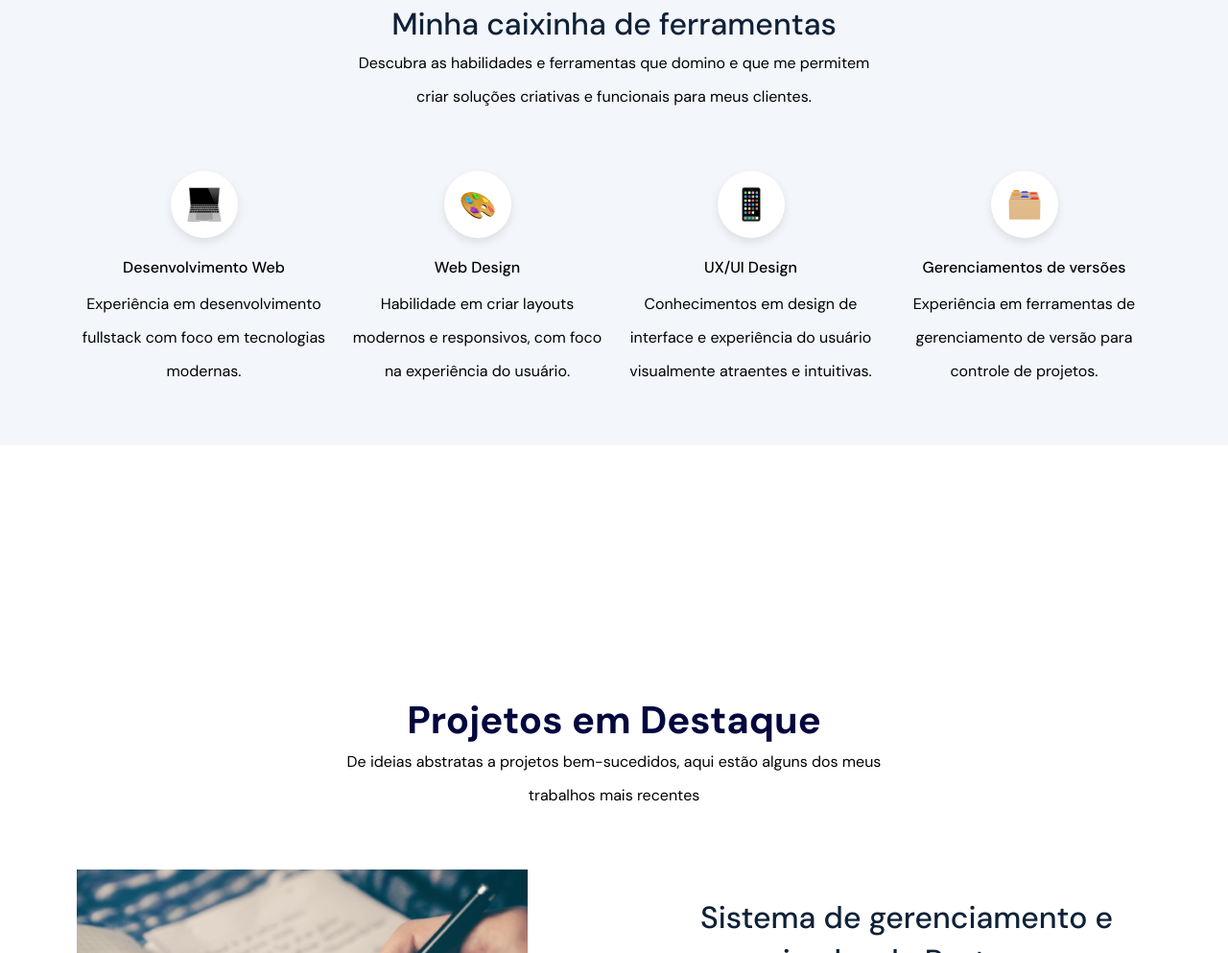
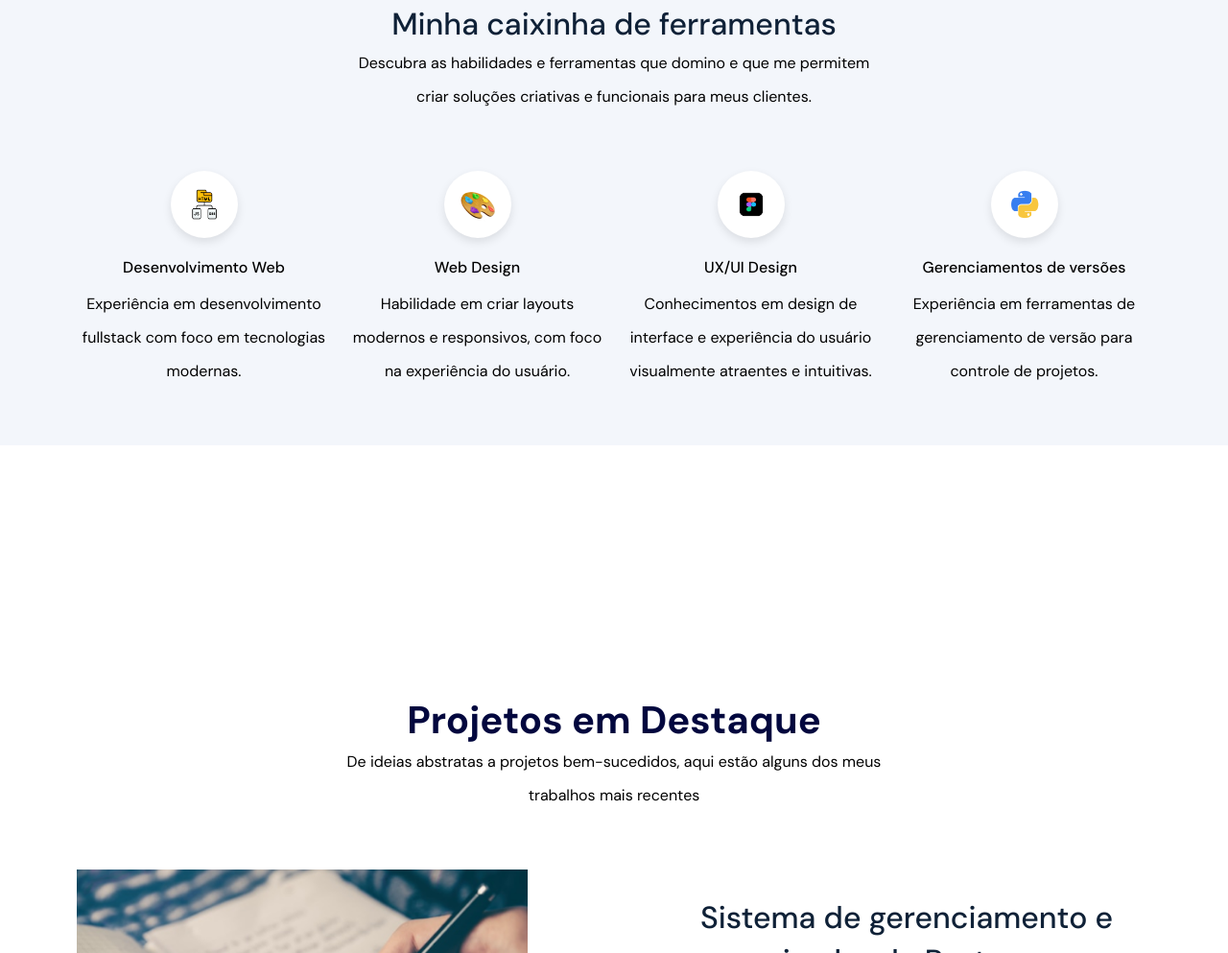
Before and after one commit to Tavares1122/portfolio2025, a plain HTML site: page index.html in a window 1280 px wide. Shown: the part 1720-2713 px from the top of the page at 96% size. Drawn offline with Linux system fonts and the light colour scheme.

Commit message:
adição de novos icons

```diff
--- a/index.html
+++ b/index.html
@@ -114,7 +114,7 @@
         <ul>
           <li class="skills__item">
             <div class="image-container">
-              <img src="assets/notebook.png" alt="Desenvolvimento Web" />
+              <img src="assets/html.png" alt="Desenvolvimento Web" height="34px" width="34px"/>
             </div>
             <h3>Desenvolvimento Web</h3>
             <p>
@@ -134,7 +134,7 @@
           </li>
           <li class="skills__item">
             <div class="image-container">
-              <img src="assets/phone.png" alt="UX/UI Design" />
+              <img src="assets/vecteezy_figma-logo-icon-figma-app-editable-transparent-background_65386871.png" alt="UX/UI Design" height="40px" width="40px" />
             </div>
             <h3>UX/UI Design</h3>
             <p>
@@ -144,7 +144,7 @@
           </li>
           <li class="skills__item">
             <div class="image-container">
-              <img src="assets/files.png" alt="Gerenciamentos de versões" />
+              <img src="assets/python_18894.png" alt="Gerenciamentos de versões" height="36px" width="36px"/>
             </div>
             <h3>Gerenciamentos de versões</h3>
             <p>
```
Also changed, not shown: assets/html.png (added), assets/python_18894.png (added), assets/vecteezy_figma-logo-icon-figma-app-editable-transparent-background_65386871.png (added).
